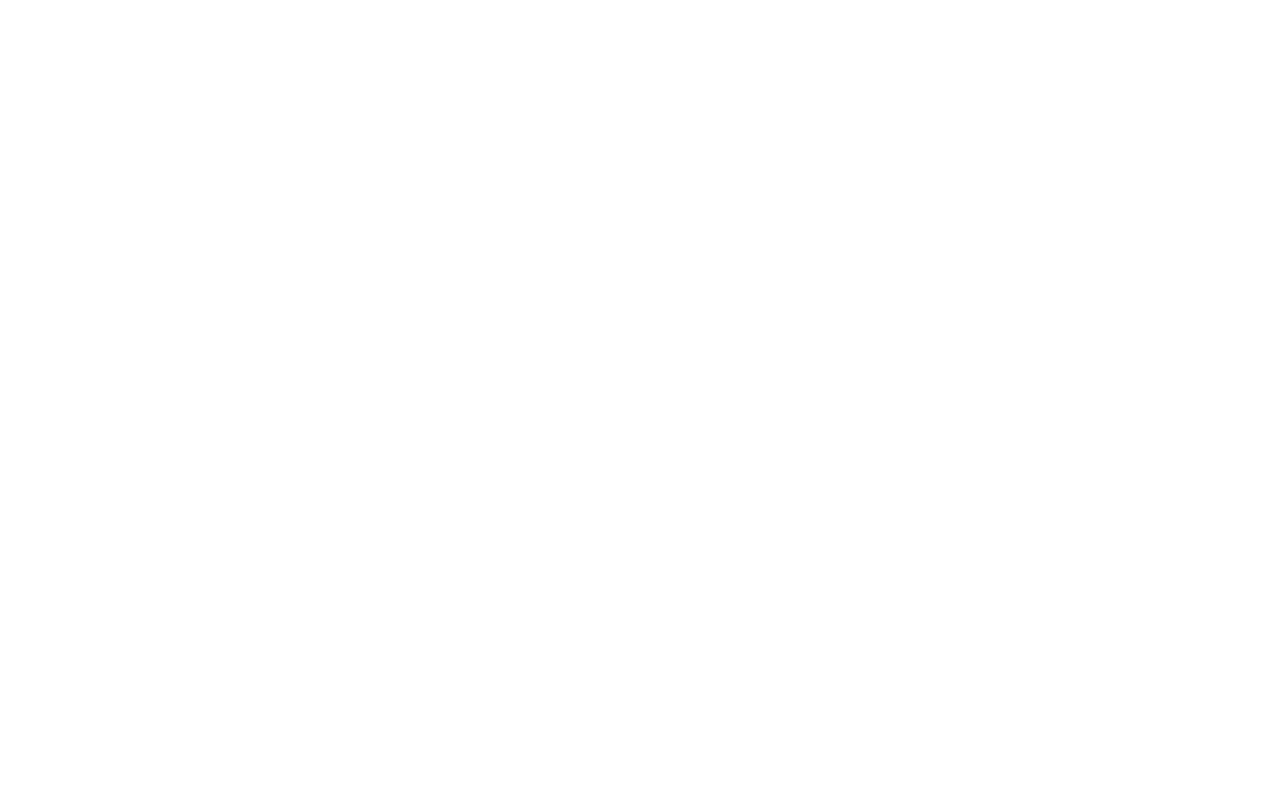
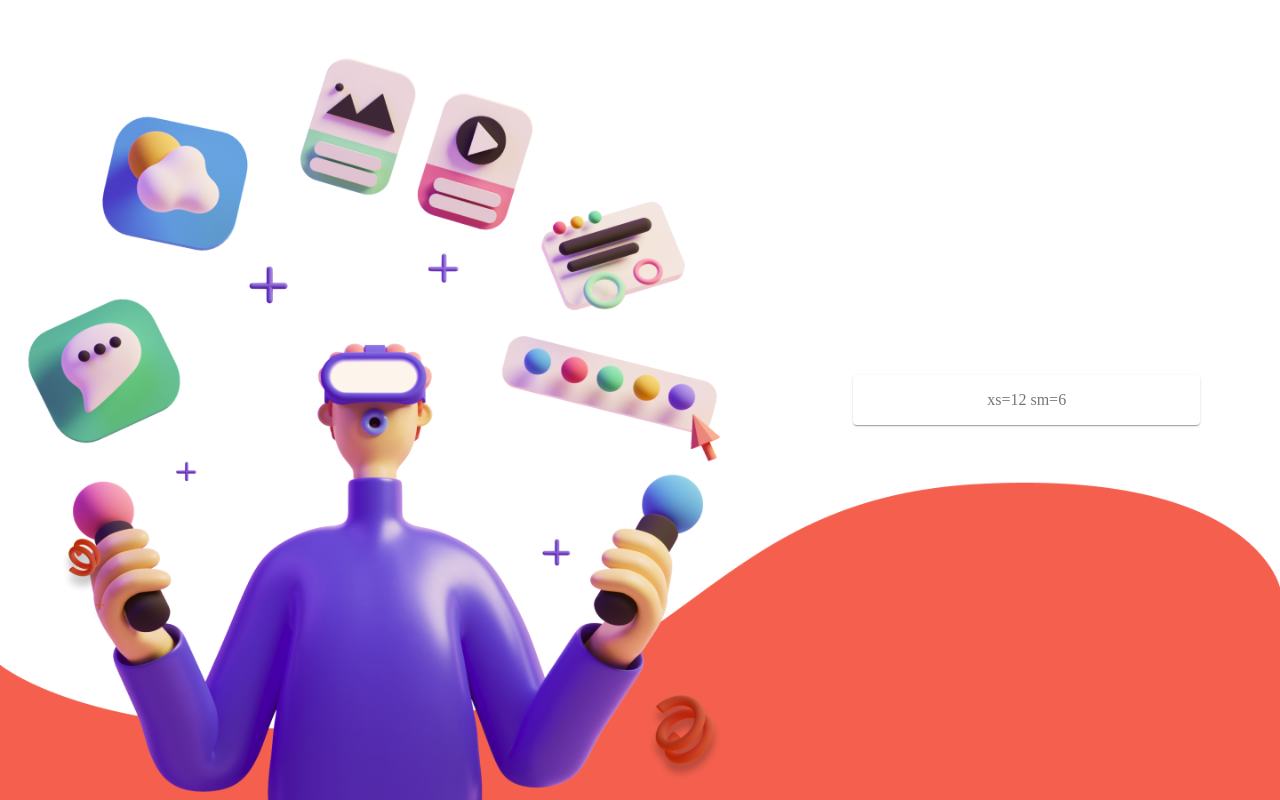
Before and after one commit to virus231/test-task, a React (Create React App) app: page / in a window 1280 px wide. Built offline with nearby package versions, Linux system fonts and the light colour scheme.

Commit message:
set bg image

```diff
--- a/src/App.css
+++ b/src/App.css
@@ -1,38 +1,4 @@
-.App {
-  text-align: center;
+body {
+  margin: 0;
+  padding: 0;
 }
-
-.App-logo {
-  height: 40vmin;
-  pointer-events: none;
-}
-
-@media (prefers-reduced-motion: no-preference) {
-  .App-logo {
-    animation: App-logo-spin infinite 20s linear;
-  }
-}
-
-.App-header {
-  background-color: #282c34;
-  min-height: 100vh;
-  display: flex;
-  flex-direction: column;
-  align-items: center;
-  justify-content: center;
-  font-size: calc(10px + 2vmin);
-  color: white;
-}
-
-.App-link {
-  color: #61dafb;
-}
-
-@keyframes App-logo-spin {
-  from {
-    transform: rotate(0deg);
-  }
-  to {
-    transform: rotate(360deg);
-  }
-}
--- a/src/App.js
+++ b/src/App.js
@@ -1,10 +1,49 @@
 import './App.css';
+import { makeStyles } from '@material-ui/core/styles';
+import Grid from '@material-ui/core/Grid';
+import {Paper} from "@material-ui/core";
+import Image from './assets/img/bg-image.png'
+
+const useStyles = makeStyles((theme) => ({
+  root: {
+    margin: 0,
+    padding: 0,
+    flexGrow: 1,
+    backgroundImage: `url(${Image})`,
+    backgroundSize: 'cover',
+    backgroundPositionY: 'bottom',
+    height: '100vh',
+    backgroundRepeat: 'no-repeat',
+    '& .MuiGrid-container': {
+      height: '100vh'
+    }
+  },
+  paper: {
+    padding: theme.spacing(2),
+    marginRight: theme.spacing(10),
+    textAlign: 'center',
+    color: theme.palette.text.secondary,
+  },
+}));
 
 function App() {
+  const classes = useStyles();
+
   return (
-    <div>
+      <div className={classes.root}>
+        <Grid
+        container
+        direction="row"
+        justify="flex-end"
+        alignItems="center"
+        height="100vh"
+          >
+            <Grid item xs={12} sm={6} lg={4}>
+                <Paper spacing={10} className={classes.paper}>xs=12 sm=6</Paper>
+            </Grid>
 
-    </div>
+        </Grid>
+      </div>
   );
 }
 
```
Also changed, not shown: src/assets/img/bg-image.png (added), src/components/LogIn.js (added).
